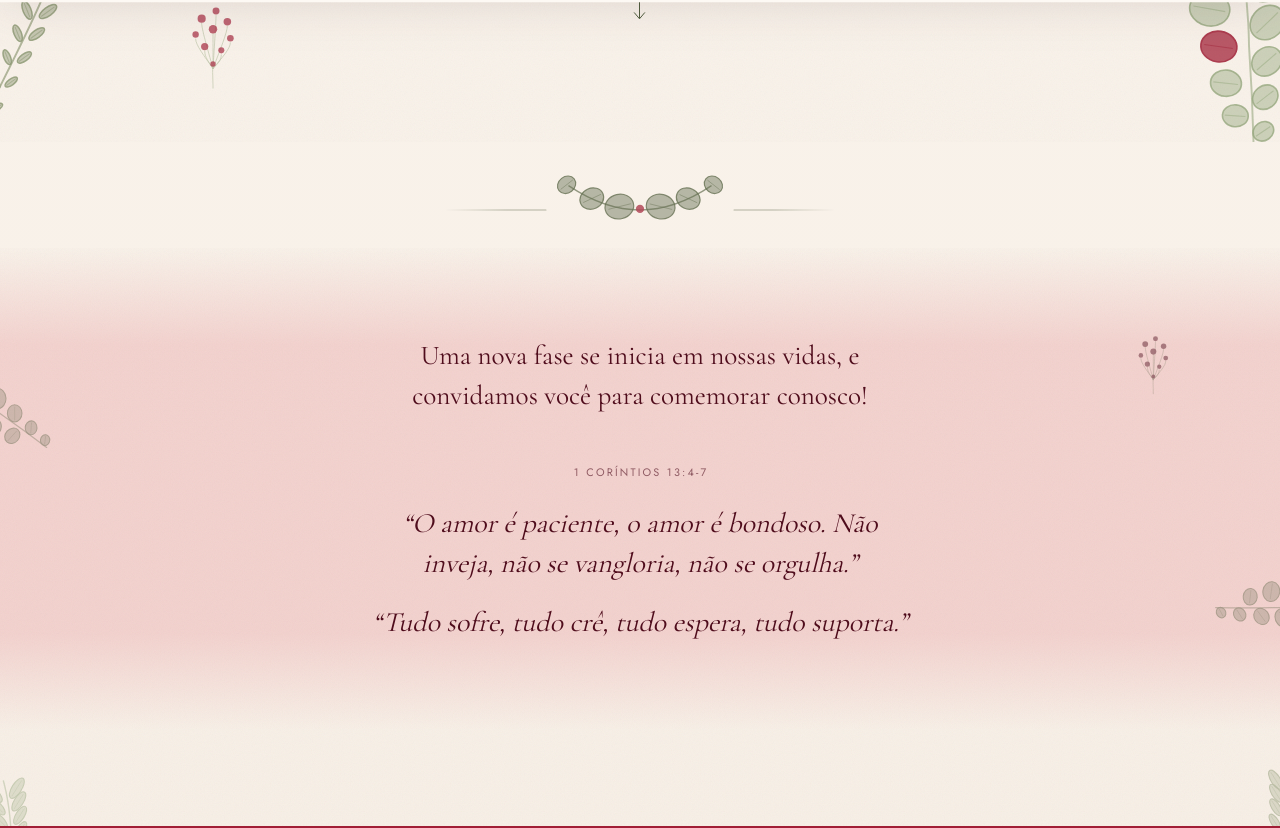
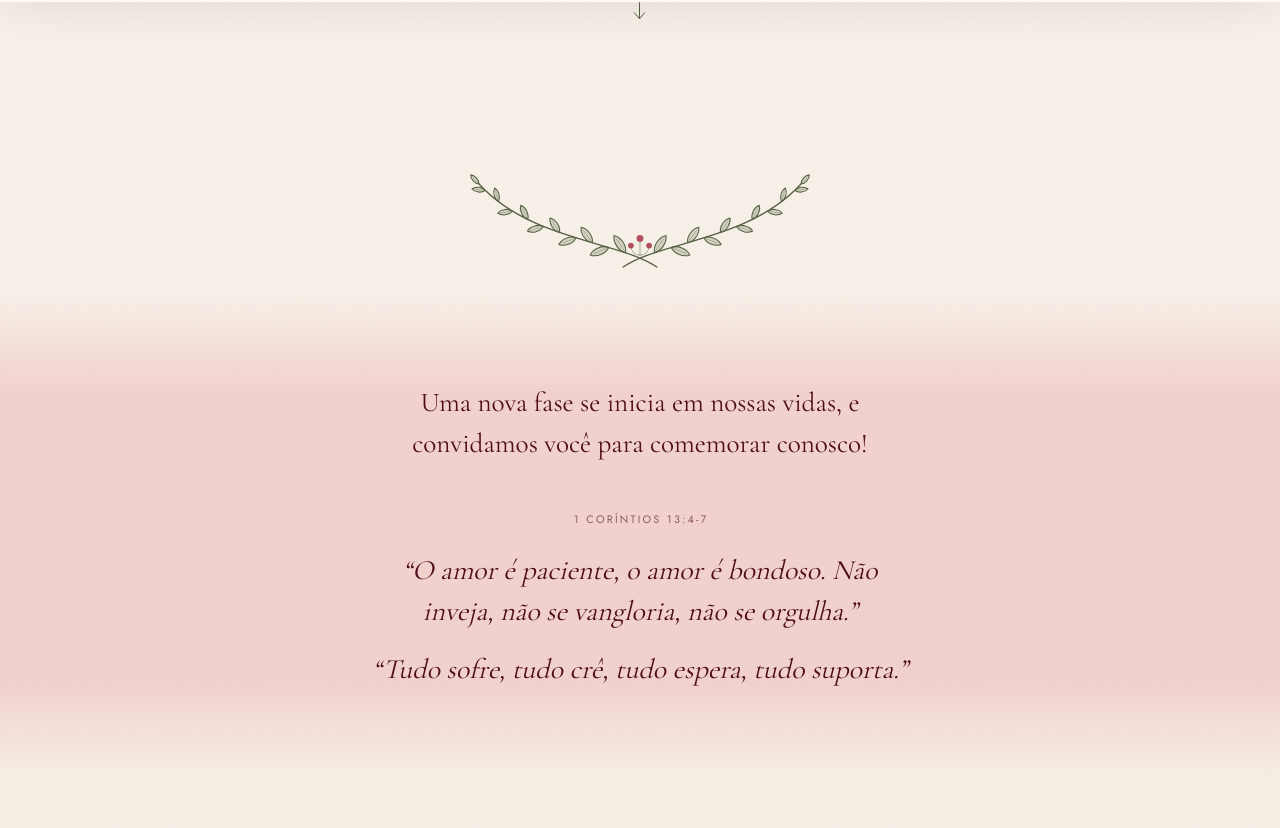
Before and after one commit to jotapemm/lpcasanova, a Next.js app: page / in a window 1280 px wide. Shown: the part 994-1822 px from the top of the page. Built offline with nearby package versions, Linux system fonts and the light colour scheme; a web font is replaced by a local one.

Commit message:
(Fix/Add) Alteração do ramo de folhas como divider.

```diff
--- a/app/globals.css
+++ b/app/globals.css
@@ -64,6 +64,7 @@ html {
 }
 
 body {
+  position: relative;
   margin: 0;
   background-image: linear-gradient(180deg,
       var(--papel-topo) 0%,
@@ -127,10 +128,11 @@ svg {
 
 /* ----------------------------- textura ---------------------------- */
 
-.convite::after,
-.versiculo::after,
-.presentes::after,
-.rodape::after {
+/* Um grao so, na folha inteira. Antes ele morava em cada secao, e o vao
+   entre elas — justo onde fica o divisor — ficava sem textura: uma faixa
+   uns 3% mais clara que dava pra perceber. Mesmo z-index de antes: pinta
+   por cima das plantas e petalas, por baixo dos textos (z-index 1). */
+body::after {
   content: '';
   position: absolute;
   inset: 0;
@@ -329,19 +331,11 @@ svg {
   position: relative;
   z-index: 1;
   display: block;
-  width: clamp(230px, 42%, 390px);
+  width: clamp(220px, 36%, 390px);
   margin-inline: auto;
   margin-block: clamp(0.4rem, 2vw, 1.3rem);
   color: var(--olive);
-  opacity: 0.8;
-  /* As pontas desbotam. Um traco que termina seco repetiria justamente
-     o problema que este divisor veio resolver. */
-  -webkit-mask-image: linear-gradient(90deg,
-      transparent 0%,
-      #000 16%,
-      #000 84%,
-      transparent 100%);
-  mask-image: linear-gradient(90deg, transparent 0%, #000 16%, #000 84%, transparent 100%);
+  opacity: 0.9;
 }
 
 /* --------------------------- utilitarios -------------------------- */
@@ -1567,3 +1561,11 @@ svg {
     opacity: 1;
   }
 }
+
+/* ================= TESTE TEMPORARIO: SEM FOLHAGEM ================= *
+ * Esconde ramos, samambaias e bagas das quatro secoes.               *
+ * O JSX continua intacto: apague este bloco e as plantas voltam.     *
+ * ================================================================== */
+.planta {
+  display: none;
+}
--- a/components/Ornamentos.tsx
+++ b/components/Ornamentos.tsx
@@ -169,34 +169,121 @@ export function Bagas({ className }: { className?: string }) {
 
 /* -------------------------- divisor --------------------------- */
 
-/* Folhas espacadas de proposito: no desenho antigo os raios se somavam
-   e o conjunto virava uma mancha em vez de um raminho. */
-const DIVISOR_ESQ: Folha[] = [
-  [152, 38, 0.9, -14],
-  [128, 31, 0.76, -25],
-  [106, 19, 0.6, -38],
-]
-const DIVISOR_DIR: Folha[] = [
-  [188, 38, 0.9, 14],
-  [212, 31, 0.76, 25],
-  [234, 19, 0.6, 38],
+type Curva = [Ponto, Ponto, Ponto, Ponto]
+
+/* So o ramo da esquerda e desenhado; o da direita e o espelho dele.
+   O talo nasce a direita do centro e atravessa para a esquerda logo acima
+   da base: espelhados, os dois formam o X embaixo, como um ramalhete amarrado. */
+const TALO: Curva = [
+  [163, 90],
+  [134, 70],
+  [66, 70],
+  [26, 26],
 ]
 
-/** Guirlanda que marca a passagem de uma parte do convite para a outra. */
+function bezier(t: number, [a, b, c, d]: Curva): Ponto {
+  const u = 1 - t
+  return [
+    u * u * u * a[0] + 3 * u * u * t * b[0] + 3 * u * t * t * c[0] + t * t * t * d[0],
+    u * u * u * a[1] + 3 * u * u * t * b[1] + 3 * u * t * t * c[1] + t * t * t * d[1],
+  ]
+}
+
+/** Angulo (graus) da tangente da curva em t — para a folha nascer alinhada ao talo. */
+function inclinacao(t: number, [a, b, c, d]: Curva): number {
+  const u = 1 - t
+  const dx = 3 * u * u * (b[0] - a[0]) + 6 * u * t * (c[0] - b[0]) + 3 * t * t * (d[0] - c[0])
+  const dy = 3 * u * u * (b[1] - a[1]) + 6 * u * t * (c[1] - b[1]) + 3 * t * t * (d[1] - c[1])
+  return (Math.atan2(dy, dx) * 180) / Math.PI
+}
+
+const arred = (n: number) => Math.round(n * 100) / 100
+
+/* Folha de oliveira: pontuda nas duas pontas, base na origem, apontando para +x. */
+const FOLHA_OLIVEIRA = 'M0 0C4 -3.8 12 -3.8 16 0C12 3.8 4 3.8 0 0Z'
+
+type FolhaDoRamo = { x: number; y: number; giro: number; escala: number }
+
+/* Alternadas dos dois lados, inclinadas para a ponta, afinando no fim.
+   Comecam depois do cruzamento para o X ficar limpo. O expoente 0.93 aperta
+   um pouco o passo perto da ponta, onde a curva corre ~25% mais rapido. */
+const FOLHAS_DO_RAMO: FolhaDoRamo[] = [
+  ...Array.from({ length: 10 }, (_, i) => {
+    const t = 0.22 + 0.74 * Math.pow(i / 9, 0.93)
+    const [x, y] = bezier(t, TALO)
+    const lado = i % 2 === 0 ? 1 : -1
+    return {
+      x: arred(x),
+      y: arred(y),
+      giro: arred(inclinacao(t, TALO) + lado * 38),
+      escala: arred(1 - i * 0.04),
+    }
+  }),
+  { x: 26, y: 26, giro: arred(inclinacao(1, TALO)), escala: 0.58 }, // folha da ponta
+]
+
+const caminho = (c: Curva) =>
+  `M${c[0].join(' ')} C${c[1].join(' ')}, ${c[2].join(' ')}, ${c[3].join(' ')}`
+
+function RamoDeOliveira() {
+  return (
+    <>
+      <path
+        d={caminho(TALO)}
+        fill="none"
+        stroke="currentColor"
+        strokeWidth="1.3"
+        strokeLinecap="round"
+        vectorEffect="non-scaling-stroke"
+      />
+      {FOLHAS_DO_RAMO.map((f, i) => (
+        <g key={i} transform={`translate(${f.x} ${f.y}) rotate(${f.giro}) scale(${f.escala})`}>
+          <path
+            d={FOLHA_OLIVEIRA}
+            fill="currentColor"
+            fillOpacity="0.22"
+            stroke="currentColor"
+            strokeWidth="1.05"
+            strokeLinejoin="round"
+            vectorEffect="non-scaling-stroke"
+          />
+          <path
+            d="M1.5 0H13"
+            stroke="currentColor"
+            strokeWidth="0.6"
+            opacity="0.5"
+            vectorEffect="non-scaling-stroke"
+          />
+        </g>
+      ))}
+    </>
+  )
+}
+
+/* O detalhe vermelho mora no no: onde os dois ramos se encontram. */
+const BAGAS_DO_NO: Array<[number, number, number]> = [
+  [150, 68, 2.6],
+  [143, 73.5, 2.2],
+  [157, 73.5, 2.2],
+]
+
+/** Dois ramos de oliveira cruzados — marca a passagem de uma parte do convite para a outra. */
 export function Divisor({ className }: { className?: string }) {
   return (
-    <svg viewBox="0 0 340 56" className={className} aria-hidden="true" focusable="false">
-      <g stroke="currentColor" fill="none" strokeWidth="1" strokeLinecap="round" opacity="0.5">
-        <path d="M0 41 H 88" />
-        <path d="M252 41 H 340" />
+    <svg viewBox="0 10 300 86" className={className} aria-hidden="true" focusable="false">
+      <RamoDeOliveira />
+      <g transform="translate(300 0) scale(-1 1)">
+        <RamoDeOliveira />
       </g>
-      <g stroke="currentColor" fill="none" strokeWidth="1.2" strokeLinecap="round" opacity="0.7">
-        <path d="M170 41 C 154 41, 132 36, 108 20" />
-        <path d="M170 41 C 186 41, 208 36, 232 20" />
+
+      <g fill="none" stroke="currentColor" strokeWidth="0.8" strokeLinecap="round" opacity="0.6">
+        {BAGAS_DO_NO.map(([x, y], i) => (
+          <path key={i} d={`M150 81 Q${x} ${y + 7} ${x} ${y}`} vectorEffect="non-scaling-stroke" />
+        ))}
       </g>
-      <Folhas dados={DIVISOR_ESQ} raio={14} />
-      <Folhas dados={DIVISOR_DIR} raio={14} />
-      <circle cx="170" cy="40" r="3.6" fill={ACENTO} opacity="0.85" />
+      {BAGAS_DO_NO.map(([x, y, r], i) => (
+        <circle key={i} cx={x} cy={y} r={r} fill={ACENTO} opacity="0.85" />
+      ))}
     </svg>
   )
 }
```
